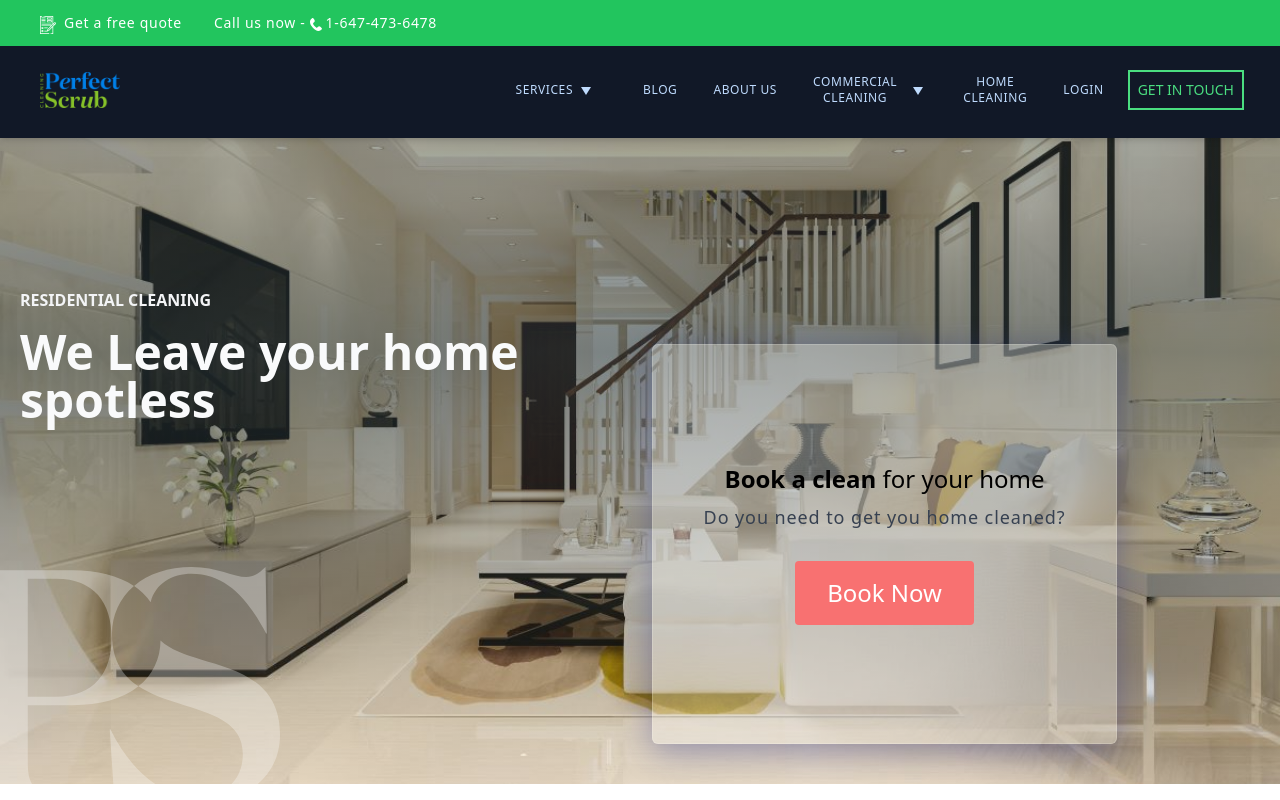
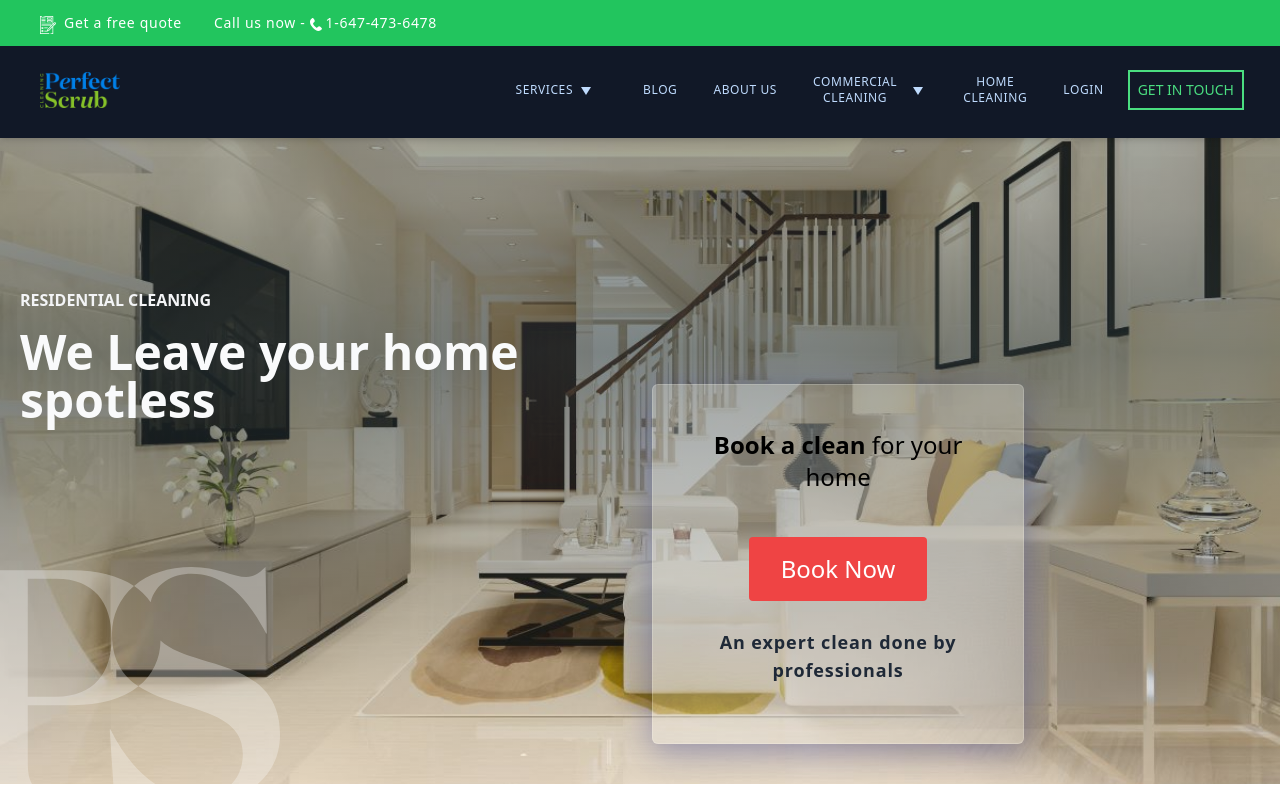
Before and after one commit to perfectscrub/perfect-scrub, a Next.js app: page /residential-cleaning in a window 1280 px wide. Shown: the top 800 px of the page. Built offline with nearby package versions, Linux system fonts and the light colour scheme.

Commit message:
changed image on landing section

```diff
--- a/components/residential-booking/ResidentialBooking.jsx
+++ b/components/residential-booking/ResidentialBooking.jsx
@@ -1,26 +1,26 @@
 import Link from "next/link";
 
-const ResidentialBooking =()=>{
+const ResidentialBooking = () => {
   return (
-      <div className="glass flex flex-col justify-center mb-10 py-6 lg:py-16 px-4 bg-white/30 text-center rounded-md lg:w-3/4 min-h-[400px]">
-            <div className="mb-5">
-              <h2 className="text-2xl font-sans font-light ">
+    <div className="glass flex flex-col justify-center mb-10 py-4 lg:py-8 px-8 bg-white/25 text-center rounded-md lg:w-3/5 lg:min-h-[360px]">
+      <div className="mb-8">
+        <h2 className="text-2xl font-sans font-light p-3">
           <span className="font-bold">Book a clean</span> for your home
         </h2>
-              <p className="leading-relaxed m-auto text-gray-700 py-2 px-2 text-lg tracking-wider font-normal">
-                Do you need to get you home cleaned?
-              </p>
       </div>
       <div className="flex justify-center">
         <Link
           href={"/booking"}
-                className="rounded py-4 px-8 text-white bg-red-400 text-2xl"
+          className="rounded py-4 px-8 text-white bg-red-500 text-2xl hover:shadow-2xl"
         >
           Book Now
         </Link>
       </div>
+        <p className="text-xs leading-relaxed m-auto text-gray-800 py-2 lg:py-4 px-2 lg:text-lg tracking-wider font-semibold">
+          An expert clean done by professionals
+        </p>
     </div>
-    )
-  }
+  );
+};
 
 export default ResidentialBooking;
```
Lines whose indentation alone changed are shown as unchanged.
